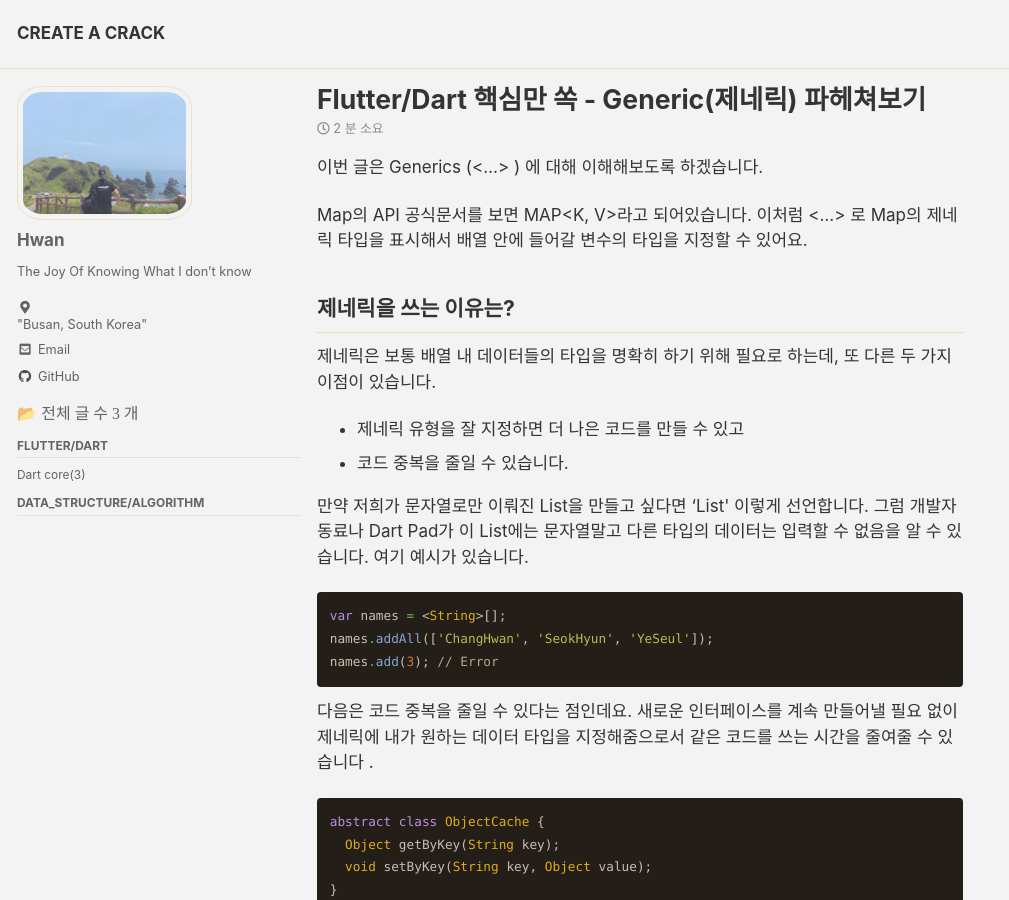
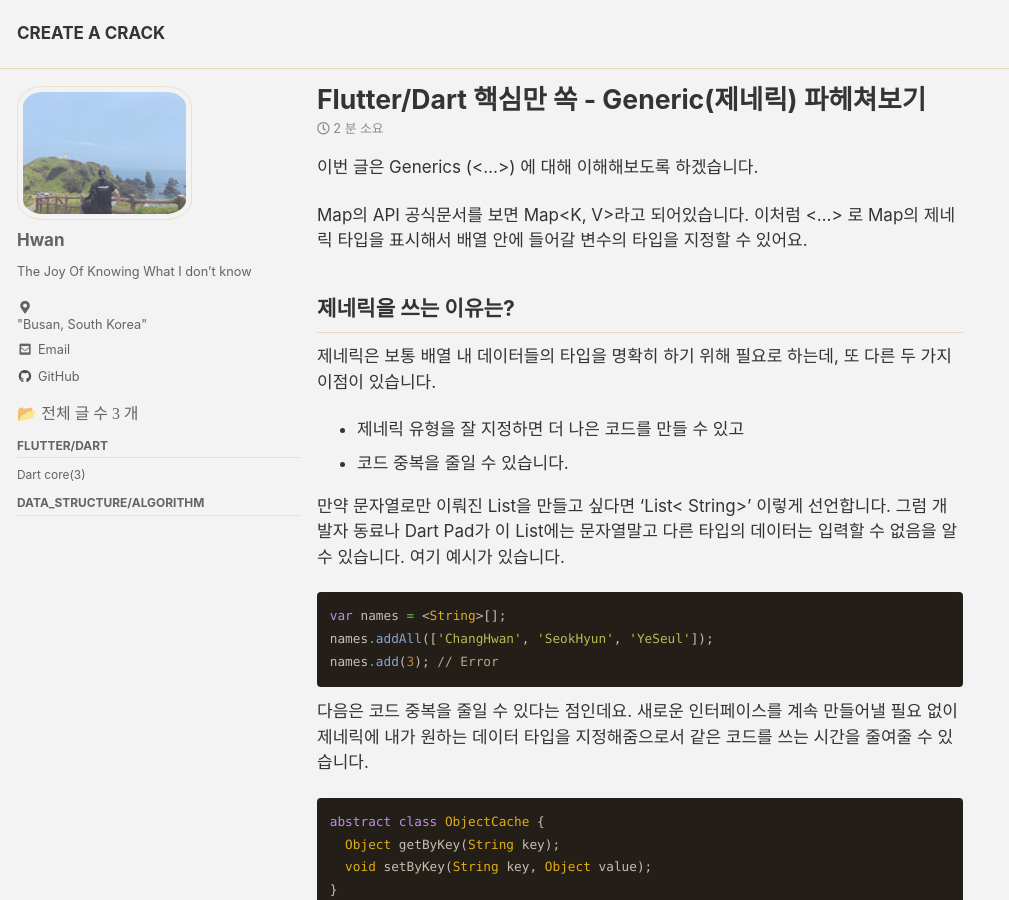
Before and after one commit to hack-up-busan/hack-up-busan-hack-up-busan.github.io, a Jekyll site: the page built from _posts/dart/2022-09-10-Generics.md, in a window 1280 px wide and 900 px high. Shown: the whole window, without its empty margins (0-1009 px from the left). Built offline with Jekyll 4.4.1, drawn with Linux system fonts in a browser that asks for light colours; cached includes are drawn as plain includes; comment, search, counter and statistics services are not loaded.

Commit message:
Update 2022-09-10-Generics.md

````diff
--- a/_posts/dart/2022-09-10-Generics.md
+++ b/_posts/dart/2022-09-10-Generics.md
@@ -9,9 +9,9 @@ tags:
 date: 2022-09-10
 ---
 
-이번 글은 Generics (<…> ) 에 대해 이해해보도록 하겠습니다.
+이번 글은 Generics (<…>) 에 대해 이해해보도록 하겠습니다.
 
-Map의 API 공식문서를 보면 MAP<K, V>라고 되어있습니다.  이처럼 <…> 로 Map의 제네릭 타입을 표시해서 배열 안에 들어갈 변수의 타입을 지정할 수 있어요.
+Map의 API 공식문서를 보면 Map<K, V>라고 되어있습니다.  이처럼 <…> 로 Map의 제네릭 타입을 표시해서 배열 안에 들어갈 변수의 타입을 지정할 수 있어요.
 
 ## 제네릭을 쓰는 이유는?
 
@@ -20,7 +20,7 @@ Map의 API 공식문서를 보면 MAP<K, V>라고 되어있습니다.  이처럼
 - 제네릭 유형을 잘 지정하면 더 나은 코드를 만들 수 있고
 - 코드 중복을 줄일 수 있습니다.
 
-만약 저희가 문자열로만 이뤄진 List을 만들고 싶다면 'List<String>' 이렇게 선언합니다. 그럼 개발자 동료나 Dart Pad가 이 List에는 문자열말고 다른 타입의 데이터는 입력할 수 없음을 알 수 있습니다. 여기 예시가 있습니다.
+만약 문자열로만 이뤄진 List을 만들고 싶다면 'List< String>' 이렇게 선언합니다. 그럼 개발자 동료나 Dart Pad가 이 List에는 문자열말고 다른 타입의 데이터는 입력할 수 없음을 알 수 있습니다. 여기 예시가 있습니다.
 
 ```dart
 var names = <String>[];
@@ -28,7 +28,7 @@ names.addAll(['ChangHwan', 'SeokHyun', 'YeSeul']);
 names.add(3); // Error
 ```
 
-다음은 코드 중복을 줄일 수 있다는 점인데요. 새로운 인터페이스를 계속 만들어낼 필요 없이 제네릭에 내가 원하는 데이터 타입을 지정해줌으로서 같은 코드를 쓰는 시간을 줄여줄 수 있습니다 .
+다음은 코드 중복을 줄일 수 있다는 점인데요. 새로운 인터페이스를 계속 만들어낼 필요 없이 제네릭에 내가 원하는 데이터 타입을 지정해줌으로서 같은 코드를 쓰는 시간을 줄여줄 수 있습니다.
 
 ```dart
 abstract class ObjectCache {
````
